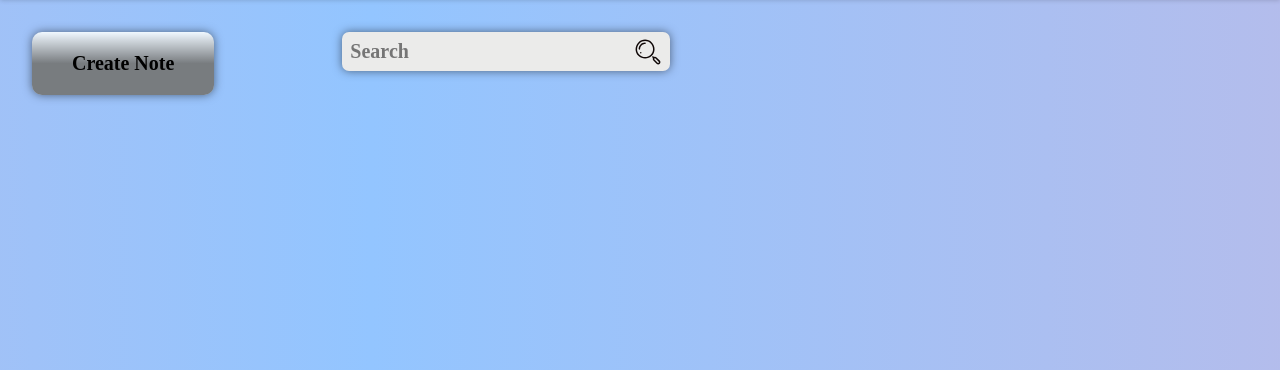
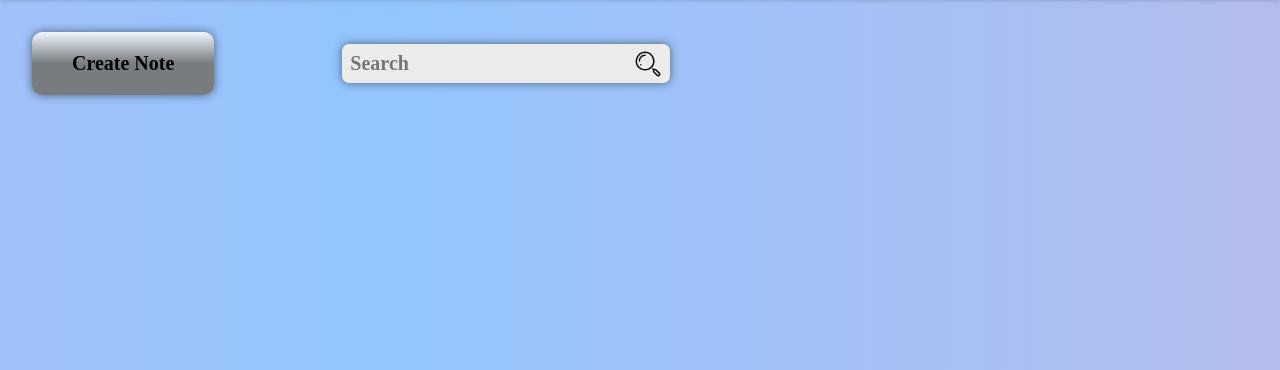
Before and after one commit to Miguell0706/Notetaker, a Django app: template firstapp/templates/firstapp/dashboard.html in a window 1280 px wide; the page is wider, and only the part inside the window is pictured. Shown: the part 50-420 px from the top of that part. Run offline with Django 3.2, Linux system fonts and the light colour scheme; the template is opened without the code that fills it, so the values that code supplies are empty.

Commit message:
fixed small error in css regarding position and z-index

```diff
--- a/static/styles/main.css
+++ b/static/styles/main.css
@@ -1,8 +1,9 @@
 .dash-first-container {
   display: flex;
   margin:2rem;
-  z-index:-1;
+  z-index:1;
   position: relative;
+  align-items: center;
 }
 .create-note-button{
   padding: 0rem 2.5rem;
--- a/static/styles/navbar.css
+++ b/static/styles/navbar.css
@@ -55,6 +55,7 @@
     justify-content: space-between;
     align-items: center;
     box-shadow: 0 0 5px 0 rgba(0, 0, 0, 0.2);
+    z-index: 2;
   }
   /*code for the fist nav container starts here*/
   .first-nav-container {
```
